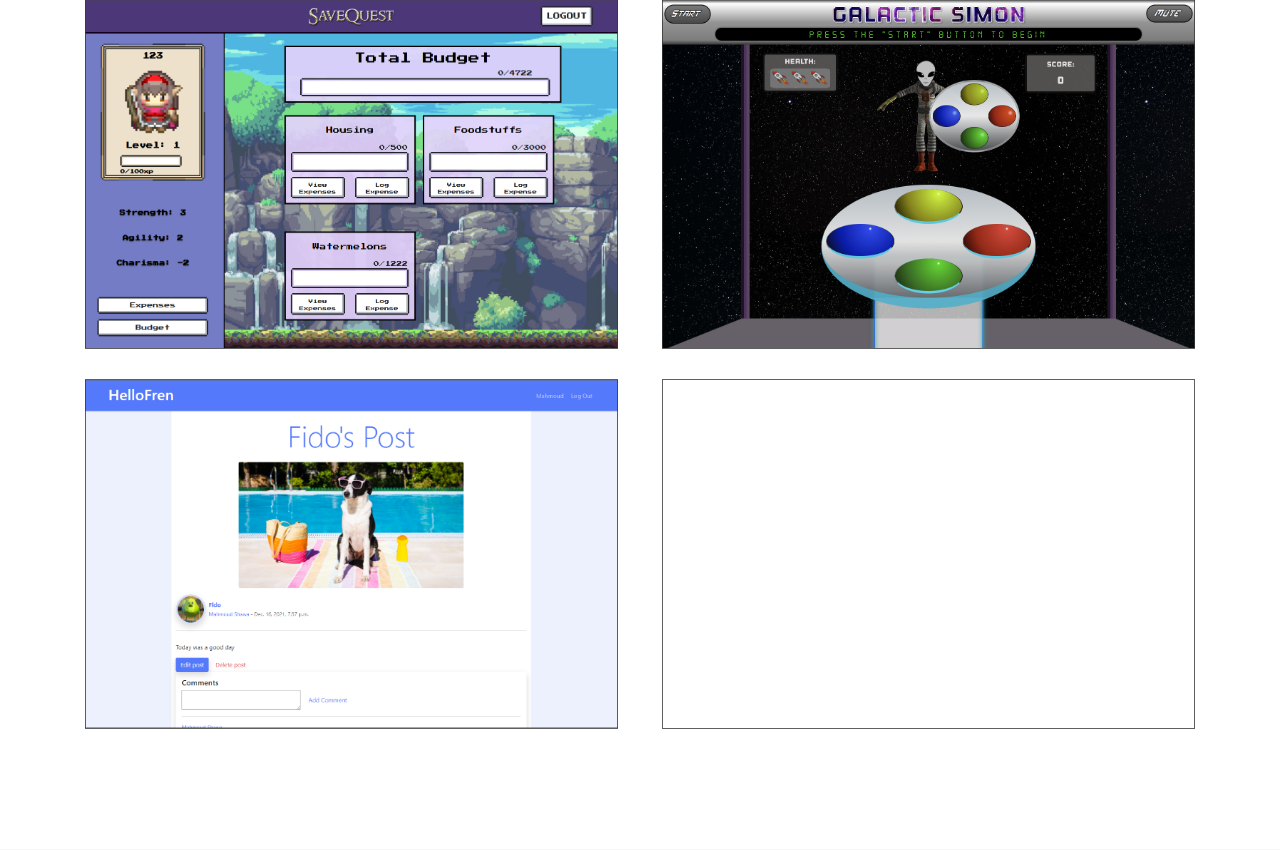
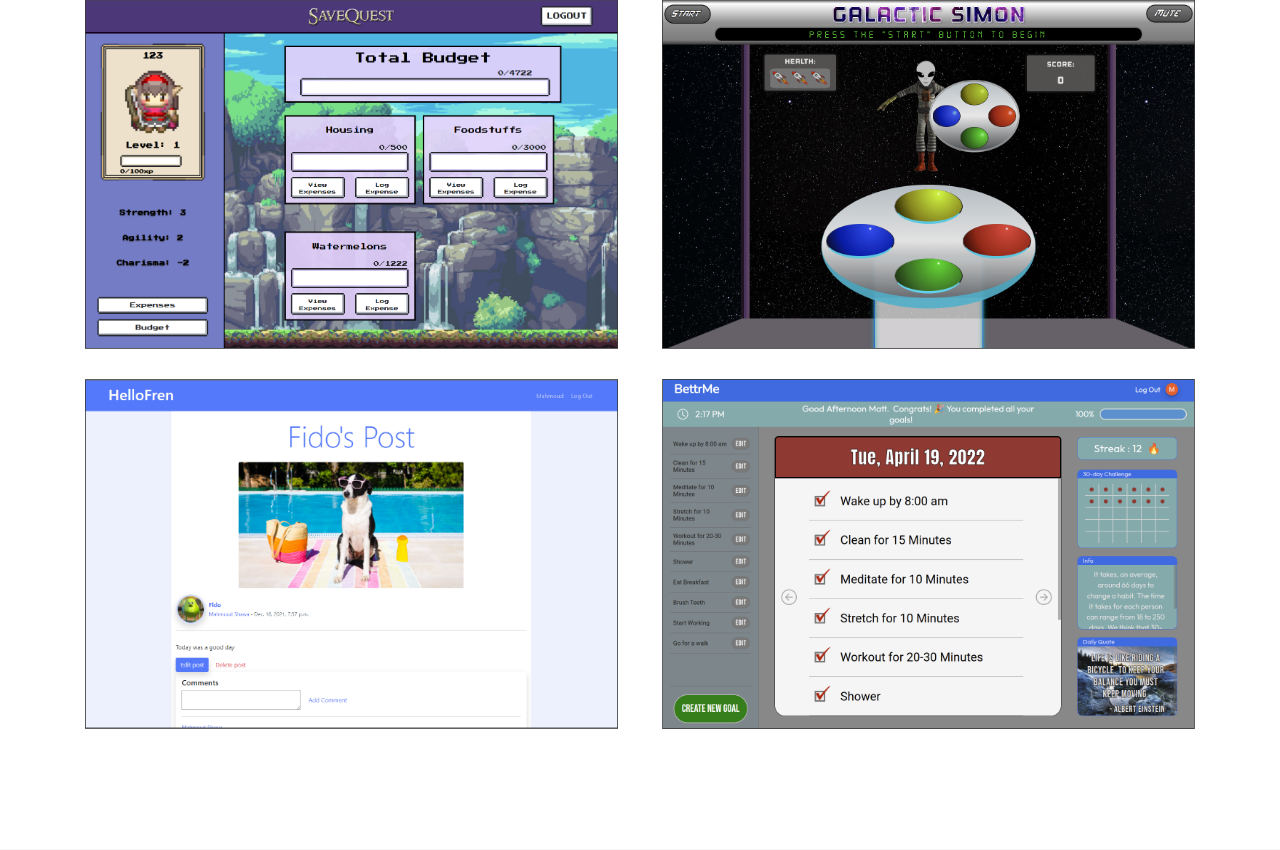
Before and after one commit to mattl999/portfolio, a PHP site: page / in a window 1280 px wide. Shown: the part 2253-3103 px from the top of the page. Run offline with PHP 8.4, Linux system fonts and the light colour scheme; some web fonts are replaced.

Commit message:
more fix attempts

```diff
--- a/css/style.css
+++ b/css/style.css
@@ -933,7 +933,7 @@ button.active-work {
 
 .portfolio-img-4 {
     background: url("../img/thumb4.png");
-    background-image: none !important;
+    background-image: url("../img/thumb4.png");
 }
 
 .portfolio-img-5 {
```
